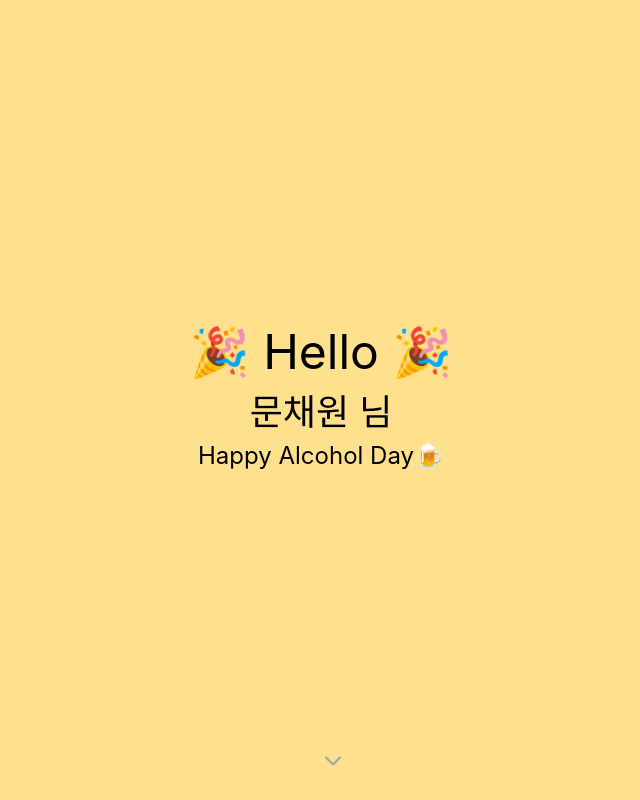
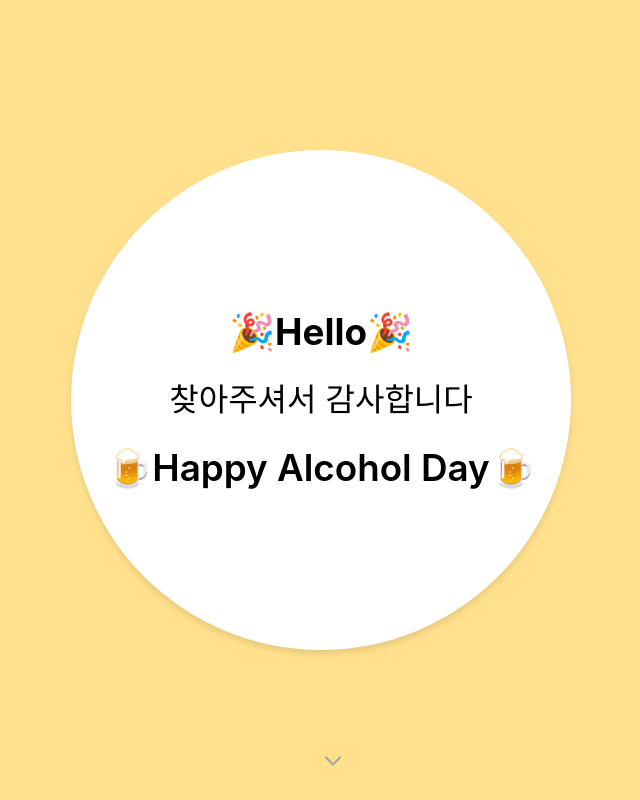
Before and after one commit to mchaewon/alcohol_order_service, a Flask app: template templates/after_signin.html in a window 1280 px wide. Shown: the whole page, without its empty margins (319-959 px from the left). Run offline with Flask 2, Linux system fonts and the light colour scheme; the template is opened without the code that fills it, so the values that code supplies are empty; some libraries are stand-ins or nearby versions.

Commit message:
modify after_signin

```diff
--- a/templates/after_signin.html
+++ b/templates/after_signin.html
@@ -9,6 +9,20 @@
         body {
             font-family: 'Inter', sans-serif;
             background-color: #FFE08C;
+        }
+        .circle-shadow {
+            box-shadow: 0 4px 6px rgba(0, 0, 0, 0.1);
+        }
+        .transf{
+            width: 500px;
+            height: 500px;
+            opacity: 0;
+            transform: translateY(20px); /* 초기에는 20px 아래로 이동한 상태로 설정 */
+            transition: opacity 0.3s ease-in-out, transform 0.5s ease-in-out; /* 1초 동안 천천히 나타나게 설정 */
+        }
+        .transf.show {
+            opacity: 1;
+            transform: translateY(0); /* 로딩이 완료되면 다시 원래 위치로 이동 */
         }
         @keyframes bounce {
             0%, 20%, 50%, 80%, 100% {
@@ -32,13 +46,17 @@
 </head>
 <body>
     <div class="h-screen flex flex-col items-center justify-center">
-        <div class="text-5xl">
-            <span class="text-blue-500">🎉</span>
-            Hello
-            <span class="text-blue-500">🎉</span>
+        <div class="relative text-center">
+            <div class="transf rounded-full bg-white mx-auto flex items-center justify-center circle-shadow">
+                <div>
+                    <p class="text-lg font-bold" style="font-size:2.3em">
+                        🎉Hello🎉
+                    </p>
+                    <p class="text-xl mb-10 mt-10" style="font-size:2em">찾아주셔서 감사합니다</p>
+                    <p class="text-lg font-semibold" style="font-size:2.3em" >🍺Happy Alcohol Day🍺</p>
+                </div>
+            </div>
         </div>
-        <div class="text-4xl mt-4">문채원 님</div>
-        <div class="text-2xl mt-2">Happy Alcohol Day<span class="text-yellow-500">🍺</span></div>
         <div class="scroll-indicator mt-10">
             <svg xmlns="http://www.w3.org/2000/svg" class="h-6 w-6 animate-bounce text-gray-400" fill="none" viewBox="0 0 24 24" stroke="currentColor" stroke-width="2">
                 <path stroke-linecap="round" stroke-linejoin="round" d="M19 9l-7 7-7-7" />
@@ -49,6 +67,9 @@
     <!-- The content below would be the alcohol search section, which is not included in this prototype -->
 
     <script>
+        setTimeout(function () {
+            document.querySelector('.transf').classList.add('show');
+        }, 500);
         // JavaScript for scroll animation
         document.querySelector('.scroll-indicator').addEventListener('click', function() {
             document.body.style.overflow = 'auto'; // Enable scrolling
```
